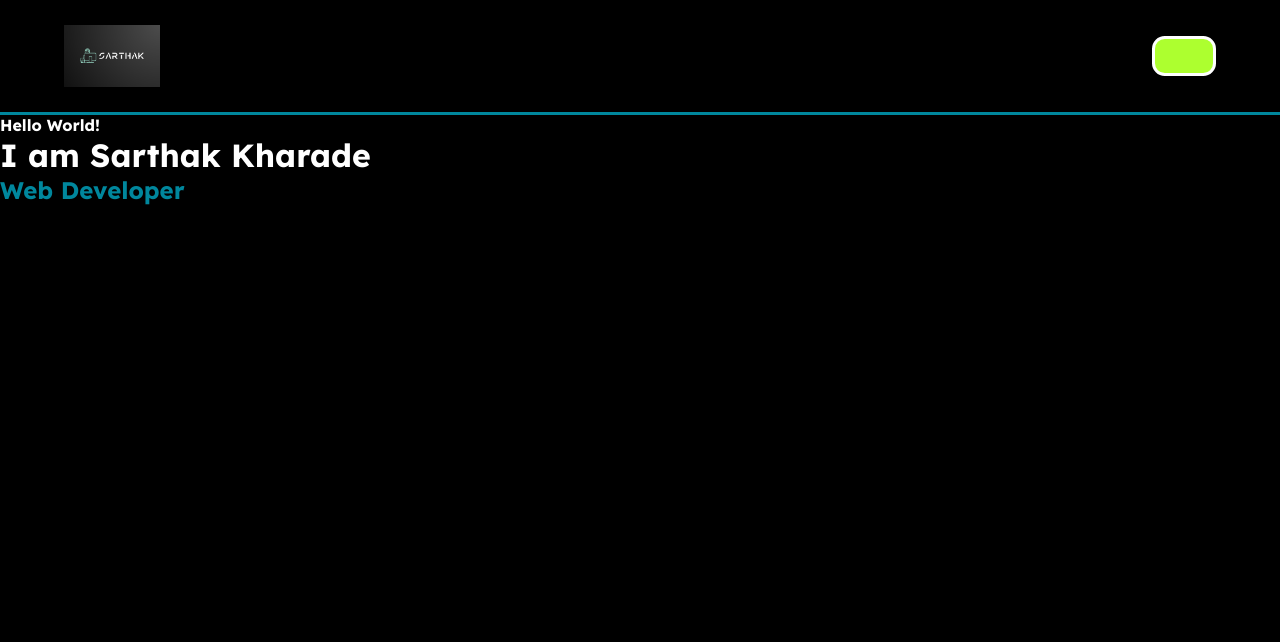
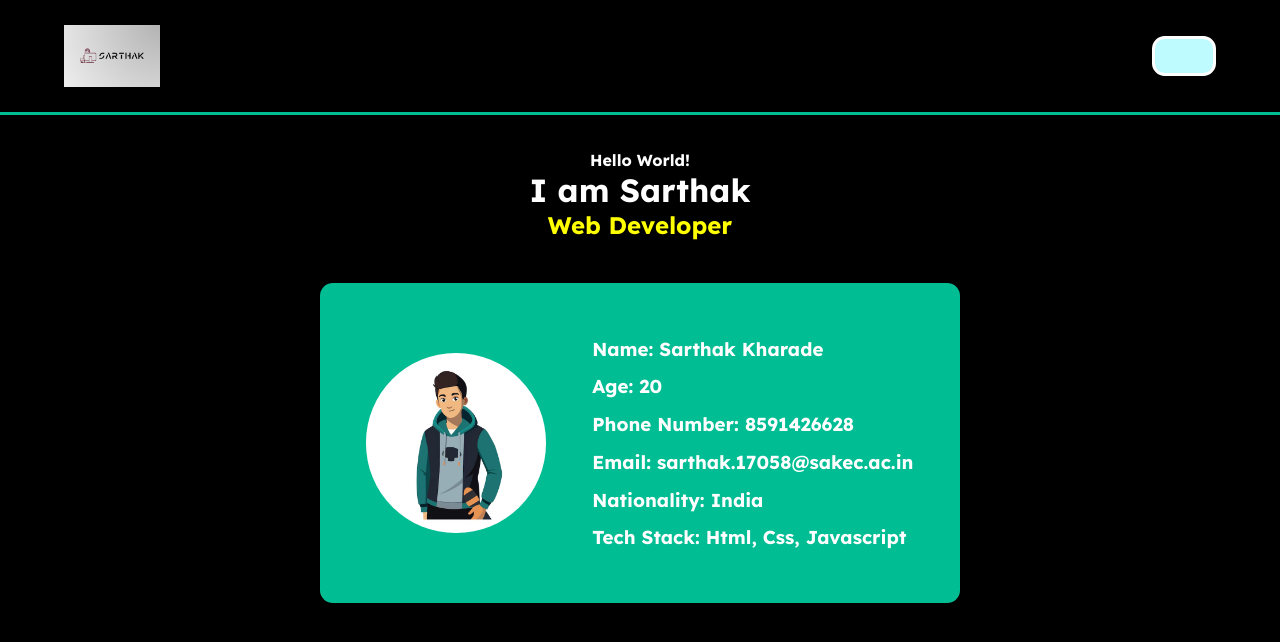
Before and after one commit to Sarthak4730/FSD, a plain HTML site: page Expt3Portfolio/index.html in a window 1280 px wide. Both pictures are taken after a click on the button 1184 px from the left and 56 px from the top of the page. Drawn offline with Linux system fonts and the light colour scheme.

Commit message:
expt 3 completed

```diff
--- a/Expt3Portfolio gitApiFail/style.css
+++ /dev/null
@@ -1,70 +0,0 @@
-@import url("https://fonts.googleapis.com/css2?family=Lexend:wght@100..900&display=swap");
-
-* {
-  margin: 0;
-  padding: 0;
-}
-
-body {
-  background-color: #befbff;
-  font-family: "Lexend";
-}
-
-nav {
-  height: 14vh;
-  display: flex;
-  justify-content: space-between;
-  align-items: center;
-  padding: 0 5vw;
-  border-bottom: 3px solid #00bd94;
-}
-#logo {
-  width: 7.5vw;
-}
-
-button {
-  background-color: white;
-  width: 5vw;
-  height: 5vh;
-  border-radius: 1vw;
-  border: 1px solid black;
-}
-
-h2 {
-  color: #00879d;
-}
-
-.container {
-  display: flex;
-  flex-direction: column;
-}
-.intro {
-  width: 50vw;
-  height: 20vh;
-  margin: auto;
-  display: flex;
-  flex-direction: column;
-  justify-content: center;
-  align-items: center;
-}
-.bio {
-  width: 50vw;
-  height: 40vh;
-  background-color: #00bd94;
-  margin: 1vh auto;
-  display: flex;
-  justify-content: space-evenly;
-  align-items: center;
-  border-radius: 1vw;
-}
-.bio img {
-  width: 14vw;
-  border-radius: 50%;
-}
-ul {
-  list-style-type: none;
-  display: flex;
-  flex-direction: column;
-  height: 30vh;
-  justify-content: space-evenly;
-}
--- a/Expt3Portfolio/index.html
+++ b/Expt3Portfolio/index.html
@@ -1,26 +1,37 @@
 <!DOCTYPE html>
 <html lang="en">
   <head>
-    <meta charset="UTF-8">
-    <meta name="viewport" content="width=device-width, initial-scale=1.0">
+    <meta charset="UTF-8" />
+    <meta name="viewport" content="width=device-width, initial-scale=1.0" />
     <title>Portfolio Landing Page</title>
-    <link rel="stylesheet" href="style.css">
+    <link rel="stylesheet" href="style.css" />
   </head>
   <body>
     <nav>
-        <img id="logo" src="logo.png" alt="logo">
+      <img id="logo" src="logo.png" alt="logo" />
       <button>
-            <img id="modeToggle" src="moon.svg" alt="moon">
+        <img id="modeToggle" src="moon.svg" alt="moon" />
       </button>
     </nav>
     <div class="container">
-        <div class="bio">
+      <div class="intro">
         <h4>Hello World!</h4>
-            <h1>I am Sarthak Kharade</h1>
+        <h1>I am Sarthak</h1>
         <h2>Web Developer</h2>
       </div>
 
+      <div class="bio">
+        <img src="boy.png" alt="pfp" />
+        <ul>
+          <li><h3>Name: Sarthak Kharade</h3></li>
+          <li><h3>Age: 20</h3></li>
+          <li><h3>Phone Number: 8591426628</h3></li>
+          <li><h3>Email: sarthak.17058@sakec.ac.in</h3></li>
+          <li><h3>Nationality: India</h3></li>
+          <li><h3>Tech Stack: Html, Css, Javascript</h3></li>
+        </ul>
       </div>
-    <script src="script.js" ></script>
+    </div>
+    <script src="script.js"></script>
   </body>
 </html>
--- a/Expt3Portfolio/script.js
+++ b/Expt3Portfolio/script.js
@@ -3,20 +3,24 @@ let darkTheme = false;
 let btn = document.querySelector("button");
 let img = document.querySelector("#modeToggle");
 
-btn.addEventListener("click", ()=>{
+btn.addEventListener("click", () => {
   darkTheme = !darkTheme;
 
-    if(darkTheme){
+  if (darkTheme) {
     document.body.style.backgroundColor = "black";
     document.body.style.color = "white";
-        btn.style.backgroundColor = "greenyellow";
+    btn.style.backgroundColor = "#befbff";
     btn.style.border = "3px solid white";
+    document.querySelector("h2").style.color = "yellow";
     img.setAttribute("src", "sun.svg");
-    }else{
-        document.body.style.backgroundColor = "greenyellow";
+    document.querySelector("#logo").style.filter = "invert(1)";
+  } else {
+    document.body.style.backgroundColor = "#befbff";
     document.body.style.color = "black";
     btn.style.backgroundColor = "white";
     btn.style.border = "3px solid black";
+    document.querySelector("h2").style.color = "#00879d";
     img.setAttribute("src", "moon.svg");
+    document.querySelector("#logo").style.filter = "invert(0)";
   }
 });
--- a/Expt3Portfolio/style.css
+++ b/Expt3Portfolio/style.css
@@ -1,39 +1,74 @@
-@import url('https://fonts.googleapis.com/css2?family=Lexend:wght@100..900&display=swap');
+@import url("https://fonts.googleapis.com/css2?family=Lexend:wght@100..900&display=swap");
 
-*{
+* {
   margin: 0;
   padding: 0;
 }
 
-body{
-    background-color: greenyellow;
-    font-family: 'Lexend';
+body {
+  background-color: #befbff;
+  font-family: "Lexend";
 }
 
-.container{
-    display: flex;
-}
-
-nav{
+nav {
   height: 14vh;
   display: flex;
   justify-content: space-between;
   align-items: center;
   padding: 0 5vw;
-    border-bottom: 3px solid #00879d;
+  border-bottom: 3px solid #00bd94;
 }
-#logo{
+#logo {
   width: 7.5vw;
 }
 
-button{
+button {
   background-color: white;
   width: 5vw;
   height: 5vh;
   border-radius: 1vw;
   border: 1px solid black;
 }
+button:hover{
+  cursor: pointer;
+  transform: scale(1.1);
+}
 
-h2{
+h2 {
   color: #00879d;
 }
+
+.container {
+  display: flex;
+  flex-direction: column;
+}
+.intro {
+  width: 50vw;
+  height: 20vh;
+  margin: auto;
+  display: flex;
+  flex-direction: column;
+  justify-content: center;
+  align-items: center;
+}
+.bio {
+  width: 50vw;
+  height: 40vh;
+  background-color: #00bd94;
+  margin: 1vh auto;
+  display: flex;
+  justify-content: space-evenly;
+  align-items: center;
+  border-radius: 1vw;
+}
+.bio img {
+  width: 14vw;
+  border-radius: 50%;
+}
+ul {
+  list-style-type: none;
+  display: flex;
+  flex-direction: column;
+  height: 30vh;
+  justify-content: space-evenly;
+}
```
Also changed, not shown: Expt3Portfolio gitApiFail/index.html (deleted, +0 -39 lines), Expt3Portfolio gitApiFail/script.js (deleted, +0 -34 lines), Expt3Portfolio gitApiFail/boy.png (deleted), Expt3Portfolio gitApiFail/logo.png (deleted), Expt3Portfolio gitApiFail/moon.svg (deleted), Expt3Portfolio gitApiFail/sun.svg (deleted). Lines whose indentation alone changed are shown as unchanged.
